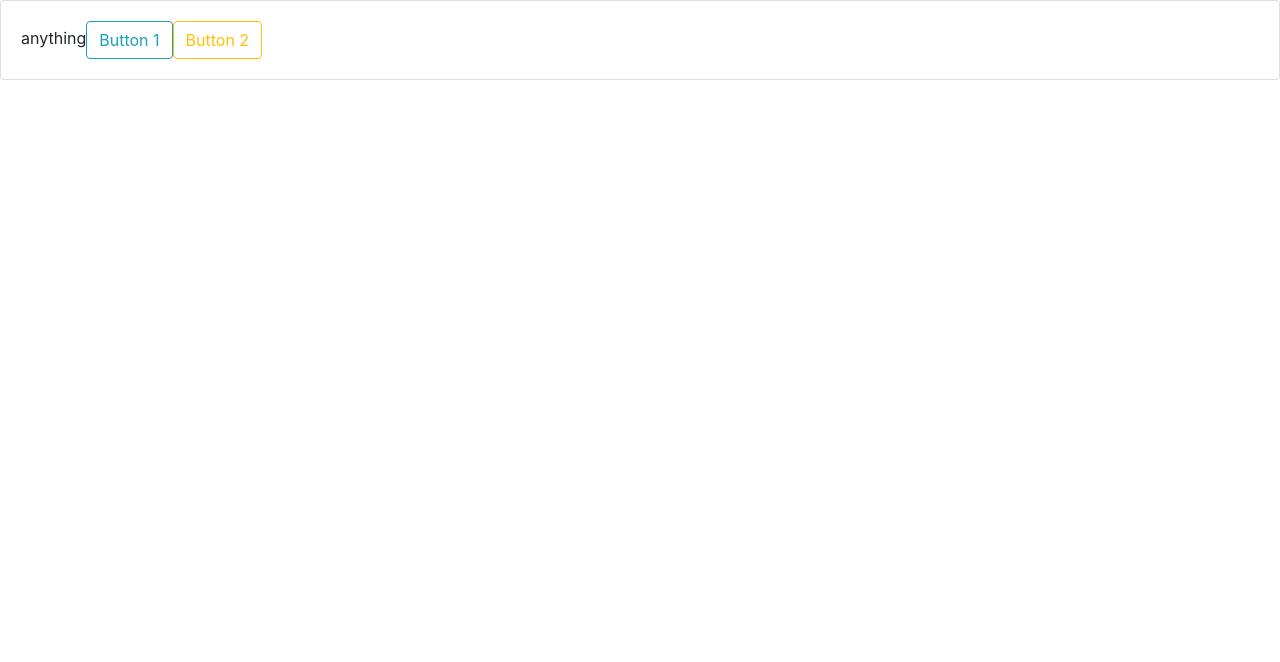
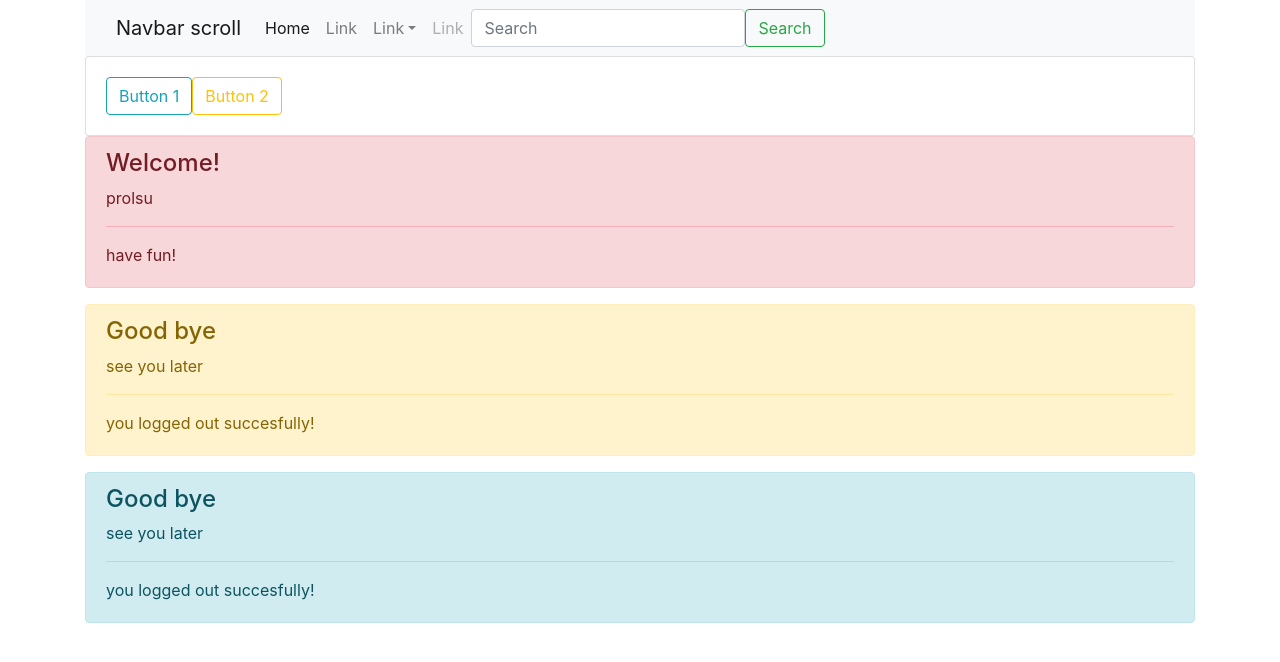
Before and after one commit to mmoralesross/project3, a React (Create React App) app in the folder client/: page / in a window 1280 px wide. Shown: the top 662 px of the page. Built offline with nearby package versions, Linux system fonts and the light colour scheme.

Commit message:
added navbar component

```diff
--- a/client/src/App.js
+++ b/client/src/App.js
@@ -1,16 +1,43 @@
 import React, { Component } from "react";
 
+import Navbar from "./components/Navbar";
+import Wrapper from "./components/Wrapper";
 import Card from "./components/Card";
 import Button from "./components/Button";
+import Alert from "./components/Alert";
 
 function App() {
 
     return (
+
+        <Wrapper>
+            <Navbar />
         <Card>
-            anything
             <Button color="info">Button 1</Button>
             <Button color="warning">Button 2</Button>
-        </Card>)
+        </Card>
+        <Alert
+            color="danger"
+            titles="Welcome!"
+            text1="prolsu"
+            text2="have fun!"
+        />
+        <Alert
+            color="warning"
+            titles="Good bye"
+            text1="see you later"
+            text2="you logged out succesfully!"
+        />
+        <Alert
+            color="info"
+            titles="Good bye"
+            text1="see you later"
+            text2="you logged out succesfully!"
+        />
+
+        </Wrapper>
+
+    )
 };
 
 export default App;
--- /dev/null
+++ b/client/src/components/Alert/index.js
@@ -0,0 +1,19 @@
+import React from "react";
+
+function Alert(props) {
+  return (
+    <div className={"alert alert-" + props.color} role="alert">
+      <h4 className="alert-heading">{props.titles}</h4>
+      <p>
+        {props.text1}
+      </p>
+      <hr />
+      <p className="mb-0">
+        {props.text2}
+      </p>
+      <h1>{props.children}</h1>
+    </div>
+  );
+}
+
+export default Alert;
--- /dev/null
+++ b/client/src/components/Navbar/index.js
@@ -0,0 +1,47 @@
+import React from "react";
+
+function Navbar(){
+    return (
+
+            <nav className="navbar navbar-expand-lg navbar-light bg-light">
+    <div className="container-fluid">
+        <a className="navbar-brand" href="#">Navbar scroll</a>
+        <button className="navbar-toggler" type="button" data-bs-toggle="collapse" data-bs-target="#navbarScroll" aria-controls="navbarScroll" aria-expanded="false" aria-label="Toggle navigation">
+        <span className="navbar-toggler-icon"></span>
+        </button>
+        <div className="collapse navbar-collapse" id="navbarScroll">
+        <ul className="navbar-nav me-auto my-2 my-lg-0 navbar-nav-scroll" style1="--bs-scroll-height: 100px;">
+            <li className="nav-item">
+            <a className="nav-link active" aria-current="page" href="#">Home</a>
+            </li>
+            <li className="nav-item">
+            <a className="nav-link" href="#">Link</a>
+            </li>
+            <li className="nav-item dropdown">
+            <a className="nav-link dropdown-toggle" href="#" id="navbarScrollingDropdown" role="button" data-bs-toggle="dropdown" aria-expanded="false">
+                Link
+            </a>
+            <ul className="dropdown-menu" aria-labelledby="navbarScrollingDropdown">
+                <li><a className="dropdown-item" href="#">Action</a></li>
+                <li><a className="dropdown-item" href="#">Another action</a></li>
+                <li><hr className="dropdown-divider"/></li>
+                <li><a className="dropdown-item" href="#">Something else here</a></li>
+            </ul>
+            </li>
+            <li className="nav-item">
+            <a className="nav-link disabled" href="#" tabindex="-1" aria-disabled="true">Link</a>
+            </li>
+        </ul>
+        <form className="d-flex">
+            <input className="form-control me-2" type="search" placeholder="Search" aria-label="Search"/>
+            <button className="btn btn-outline-success" type="submit">Search</button>
+        </form>
+        </div>
+    </div>
+    </nav>
+
+    );
+
+};
+
+export default Navbar;
--- /dev/null
+++ b/client/src/components/Wrapper/index.js
@@ -0,0 +1,11 @@
+import React from "react";
+
+function Wrapper(props) {
+    return (
+        <div className="container">
+            {props.children}
+        </div>
+    );
+};
+
+export default Wrapper;
```
